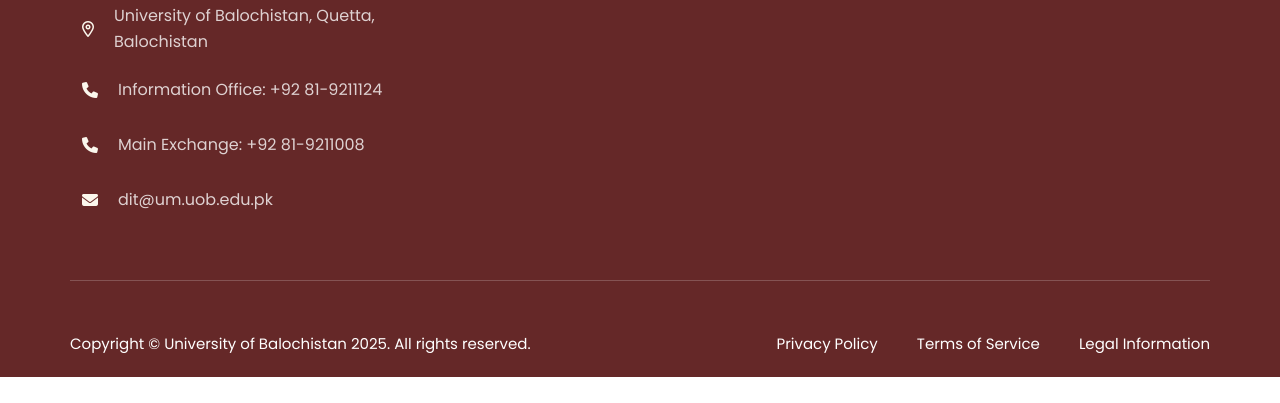
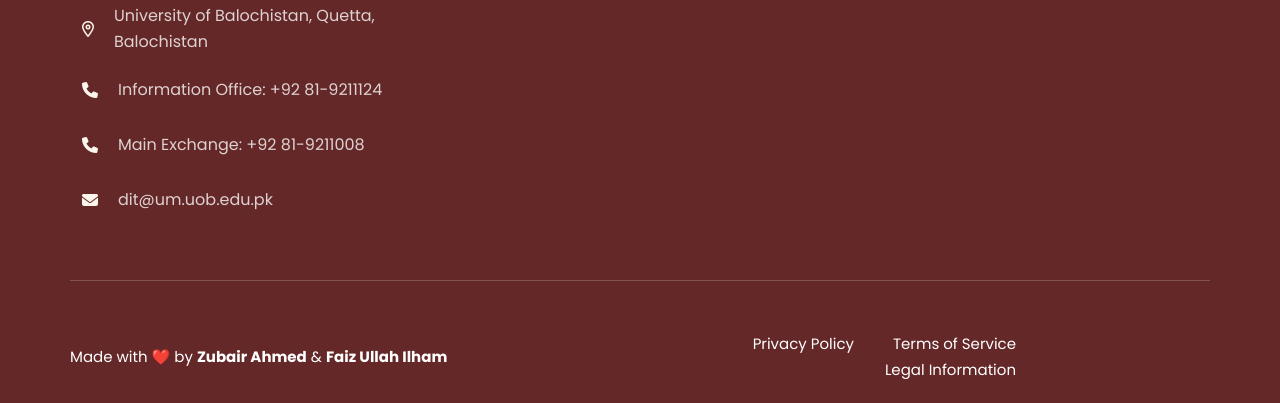
Before and after one commit to StriK3r007/uob-enhanced, a plain HTML site: page index.html in a window 1280 px wide. Shown: the part 10343-10746 px from the top of the page. Before the commit the page ends 10720 px from the top, so only its background shows below. Drawn offline with Linux system fonts and the light colour scheme.

Commit message:
index, about, contact pages footer modified

```diff
--- a/index.html
+++ b/index.html
@@ -1052,10 +1052,13 @@
     <div class="copyright-wrap">
         <div class="container">
             <div class="row align-items-center">
+                <!-- <div class="col-lg-6">
+                    Copyright © University of Balochistan 2025. All rights reserved.
+                </div> -->
                 <div class="col-lg-6">
-                    Copyright © University of Balochistan 2025. All rights reserved.
+                    Made with ❤️ by <strong>Zubair Ahmed</strong> & <strong>Faiz Ullah Ilham</strong>
                 </div>
-                <div class="col-lg-6 text-right text-xl-right">
+                <div class="col-lg-4 text-right text-xl-right">
                     <ul>
                         <li><a href="#">Privacy Policy</a></li>
                         <li><a href="#">Terms of Service</a></li>
```
Also changed, not shown: about.html (+1 -1 lines), contact.html (+1 -1 lines).
